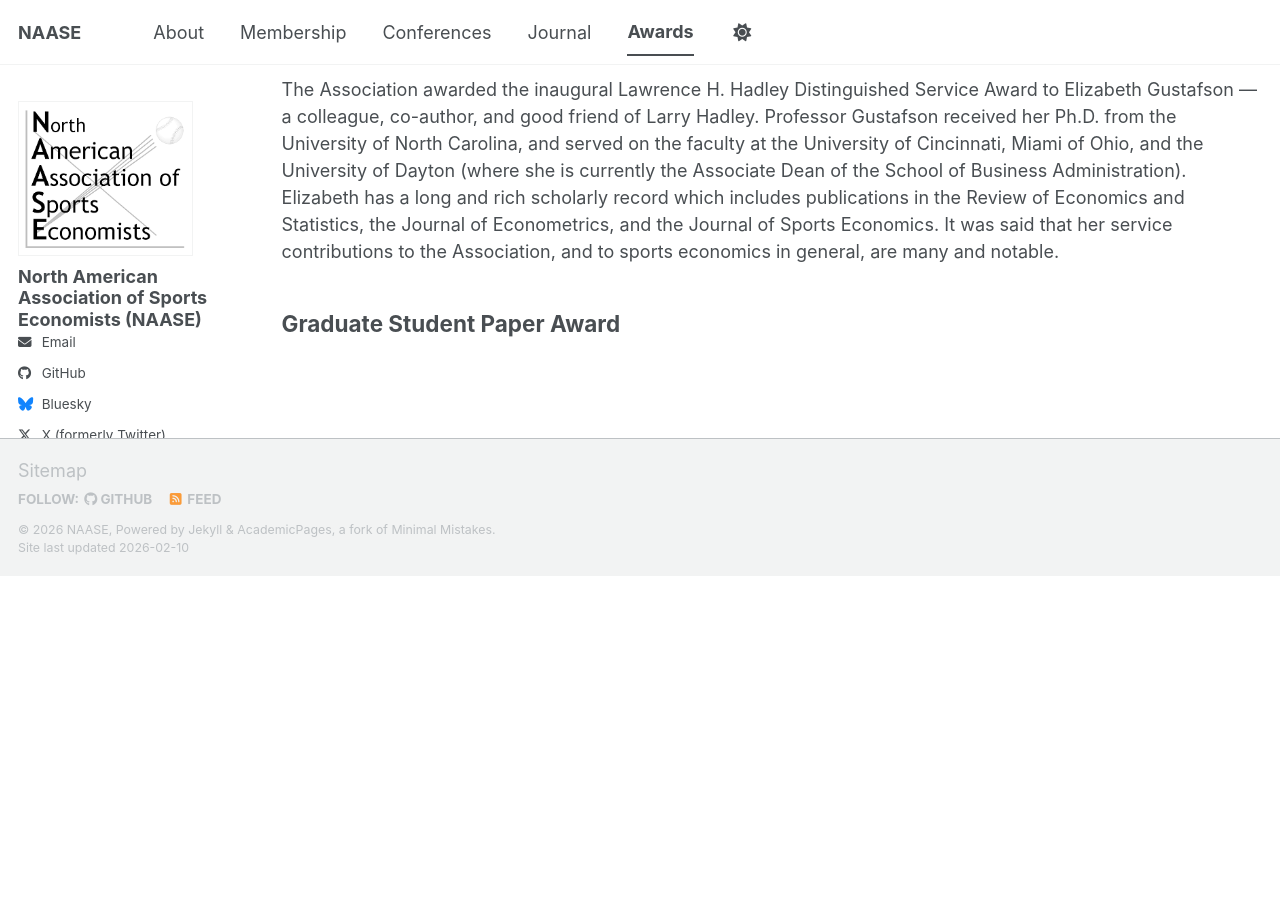
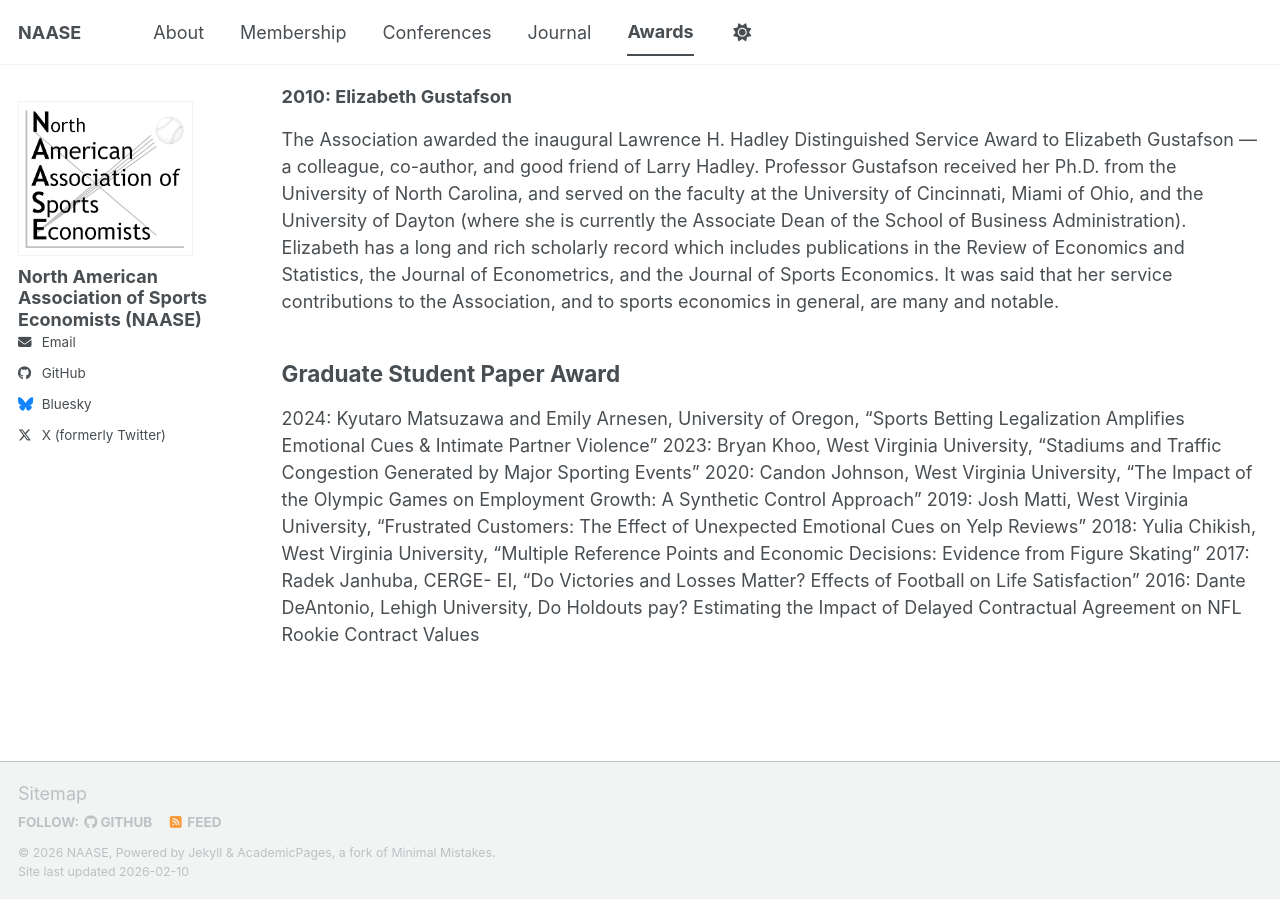
Before and after one commit to naaseweb/naaseweb.github.io, a Jekyll site: the page built from _pages/awards.md, in a window 1280 px wide and 900 px high, scrolled down 2046 px. Built offline with Jekyll 4.4.1, drawn with Linux system fonts in a browser that asks for light colours; a script bundle is joined from its source files by our own code; library files that are not in the unit come from our copies; before the commit the page ends 2622 px from its top, so only the background shows below that.

Commit message:
Update awards.md

```diff
--- a/_pages/awards.md
+++ b/_pages/awards.md
@@ -48,3 +49,11 @@
 The Association awarded the inaugural Lawrence H. Hadley Distinguished Service Award to Elizabeth Gustafson — a colleague, co-author, and good friend of Larry Hadley. Professor Gustafson received her Ph.D. from the University of North Carolina, and served on the faculty at the University of Cincinnati, Miami of Ohio, and the University of Dayton (where she is currently the Associate Dean of the School of Business Administration). Elizabeth has a long and rich scholarly record which includes publications in the Review of Economics and Statistics, the Journal of Econometrics, and the Journal of Sports Economics. It was said that her service contributions to the Association, and to sports economics in general, are many and notable.
 
 ## Graduate Student Paper Award ##
+
+2024:  Kyutaro Matsuzawa and Emily Arnesen, University of Oregon,  "Sports Betting Legalization Amplifies Emotional Cues & Intimate Partner Violence"
+2023: Bryan Khoo, West Virginia University, "Stadiums and Traffic Congestion Generated by Major Sporting Events"
+2020: Candon Johnson, West Virginia University, "The Impact of the Olympic Games on Employment Growth:  A Synthetic Control Approach"
+2019: Josh Matti, West Virginia University, "Frustrated Customers: The Effect of Unexpected Emotional Cues on Yelp Reviews"
+2018: Yulia Chikish, West Virginia University, "Multiple Reference Points and Economic Decisions: Evidence from Figure Skating"
+2017: Radek Janhuba, CERGE- EI, "Do Victories and Losses Matter? Effects of Football on Life Satisfaction"
+2016: Dante DeAntonio, Lehigh University, Do Holdouts pay? Estimating the Impact of Delayed Contractual Agreement on NFL Rookie Contract Values
```
Also changed, not shown: other parts of _pages/awards.md (+1 -0 lines).
